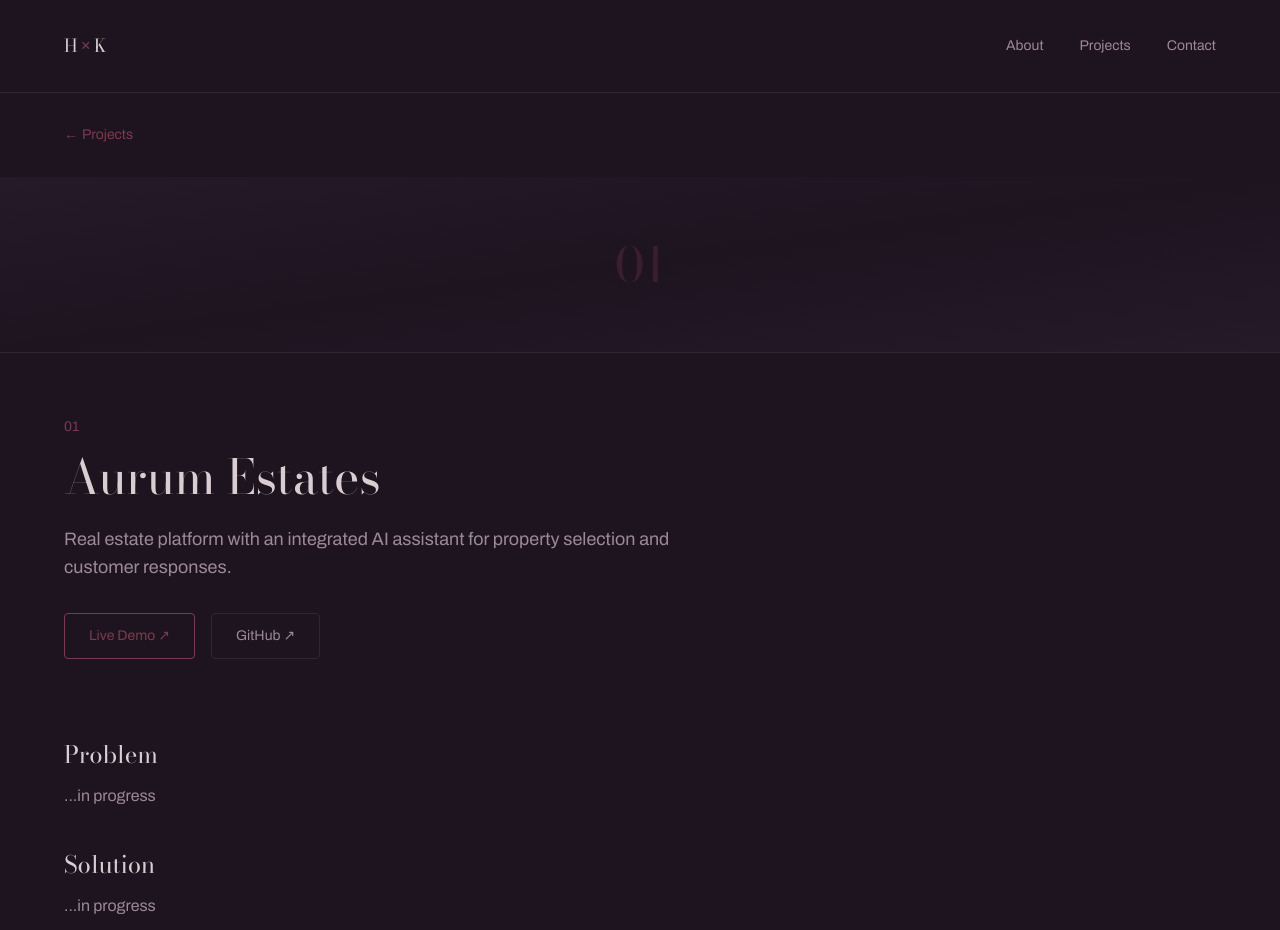
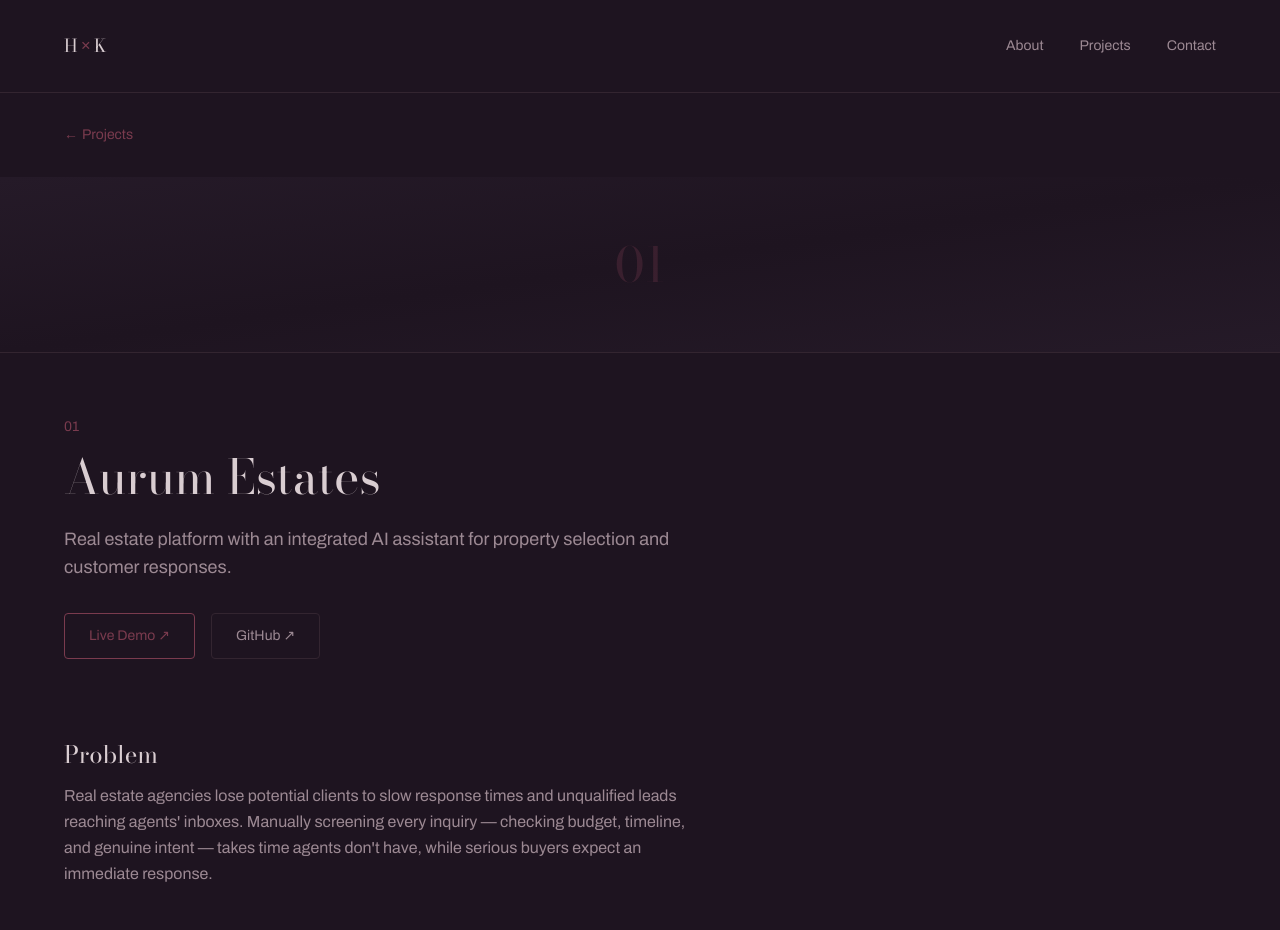
Before and after one commit to halyna-k/portfolio, a Next.js app: page /projects/aurum-estates in a window 1280 px wide. Shown: the top 930 px of the page. Built offline with nearby package versions, Linux system fonts and the light colour scheme.

Commit message:
Add Aurum Estates project details

```diff
--- a/src/content/projects/aurum-estates.ts
+++ b/src/content/projects/aurum-estates.ts
@@ -14,7 +14,7 @@ export const aurumEstates: Project = {
   isExternal: false,
   liveUrl: 'https://aurum-estates-uk.vercel.app',
   githubUrl: 'https://github.com/halyna-k/aurum-estates',
-  problem: '...in progress',
-  solution: '...in progress',
-  results: '...in progress'
+  problem: "Real estate agencies lose potential clients to slow response times and unqualified leads reaching agents' inboxes. Manually screening every inquiry — checking budget, timeline, and genuine intent — takes time agents don't have, while serious buyers expect an immediate response.",
+  solution: "An AI assistant embedded directly in the Aurum Estates site engages visitors in real time, gathers the information needed to assess fit, and classifies each lead as qualified or unqualified against the agency's criteria. Once qualified, it books a property viewing through Google Calendar integration, logs the lead in the agency's Google Sheet, and triggers two automated emails — one notifying the agent of a new, pre-qualified lead with a confirmed viewing, and one confirming the booking to the client. Calendar and spreadsheet integrations are built to be swapped per agency's existing tools.",
+  results: ''
 };
```
